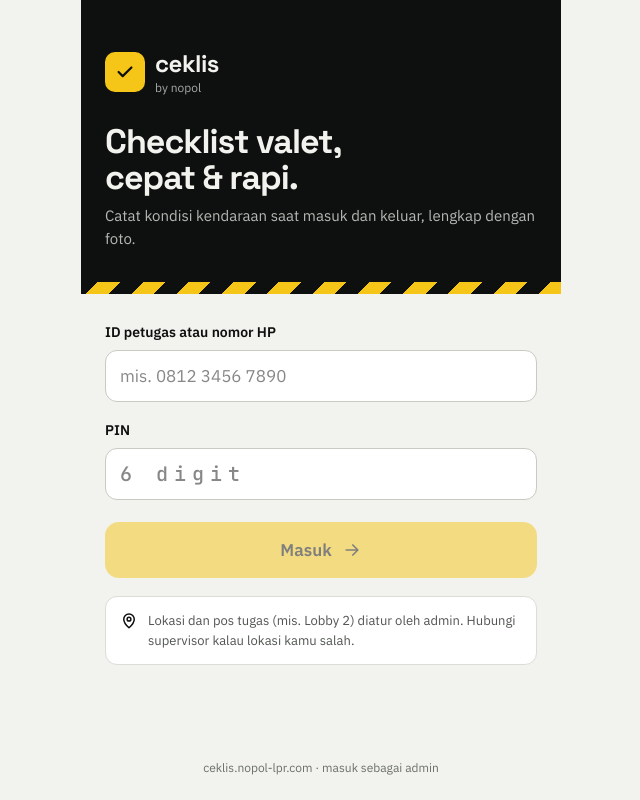
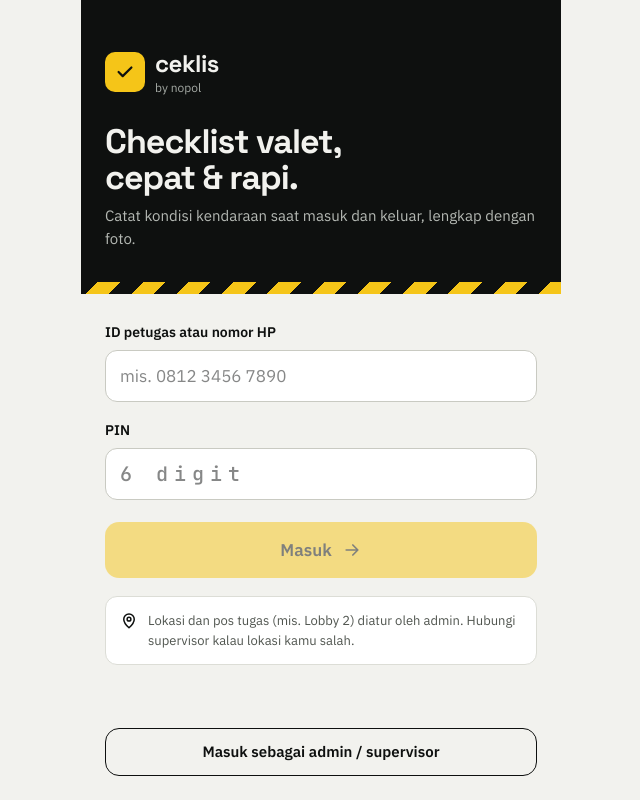
Before and after one commit to IanLaFlair/ceklis-nopol, a Next.js app in the folder apps/web/: page /masuk in a window 1280 px wide. Shown: the whole page, without its empty margins (319-959 px from the left). Built offline with nearby package versions, Linux system fonts and the light colour scheme; no server answers.

Commit message:
Login petugas: link masuk admin jadi tombol garis yang jelas

```diff
--- a/apps/web/app/(petugas)/masuk/page.tsx
+++ b/apps/web/app/(petugas)/masuk/page.tsx
@@ -72,8 +72,8 @@ function LoginForm() {
           <Pin size={18} className="mt-px shrink-0 text-ink" />
           Lokasi dan pos tugas (mis. Lobby 2) diatur oleh admin. Hubungi supervisor kalau lokasi kamu salah.
         </div>
-        <a href="/admin/login" className="mt-auto text-center text-xs text-muted-2 underline-offset-2 hover:underline">
-          ceklis.nopol-lpr.com · masuk sebagai admin
+        <a href="/admin/login" className="mt-auto flex min-h-12 items-center justify-center rounded-[14px] border-[1.5px] border-ink text-[15px] font-bold text-ink active:bg-ink active:text-on-ink">
+          Masuk sebagai admin / supervisor
         </a>
       </form>
     </div>
```
